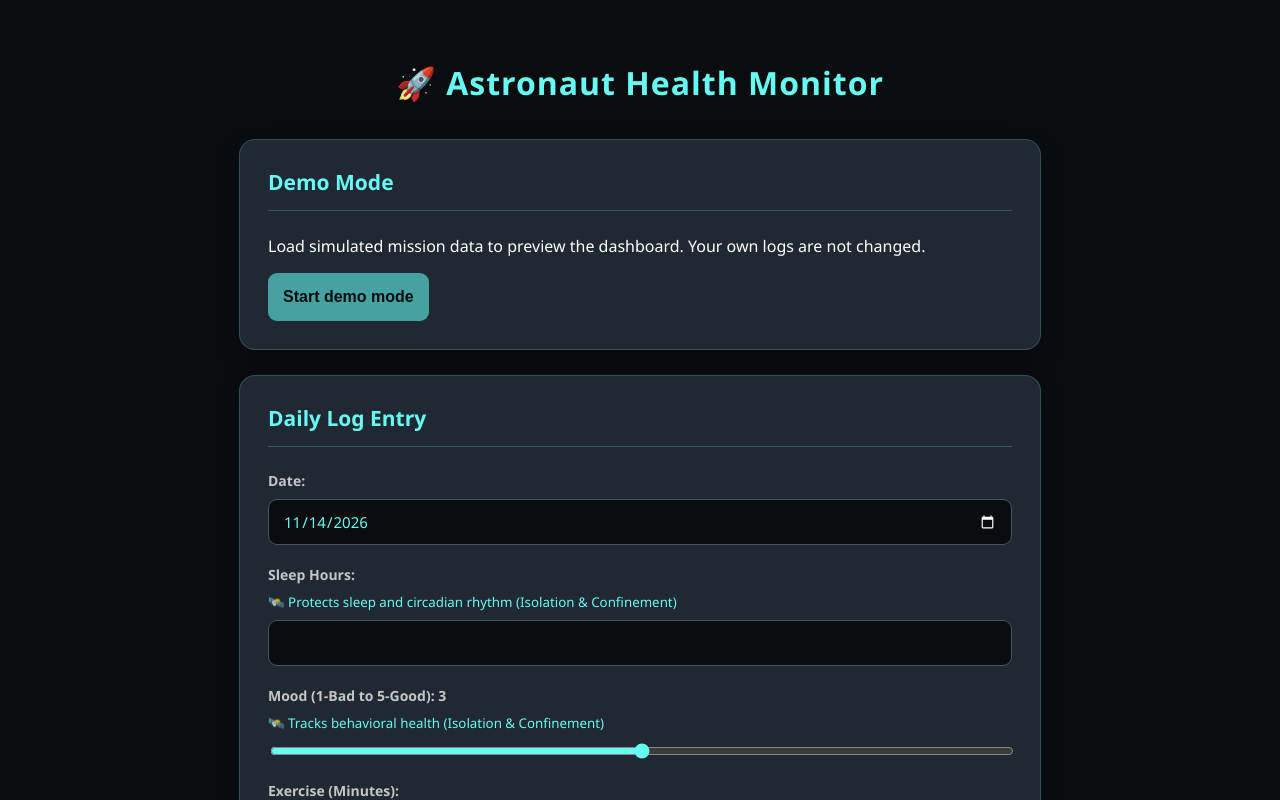
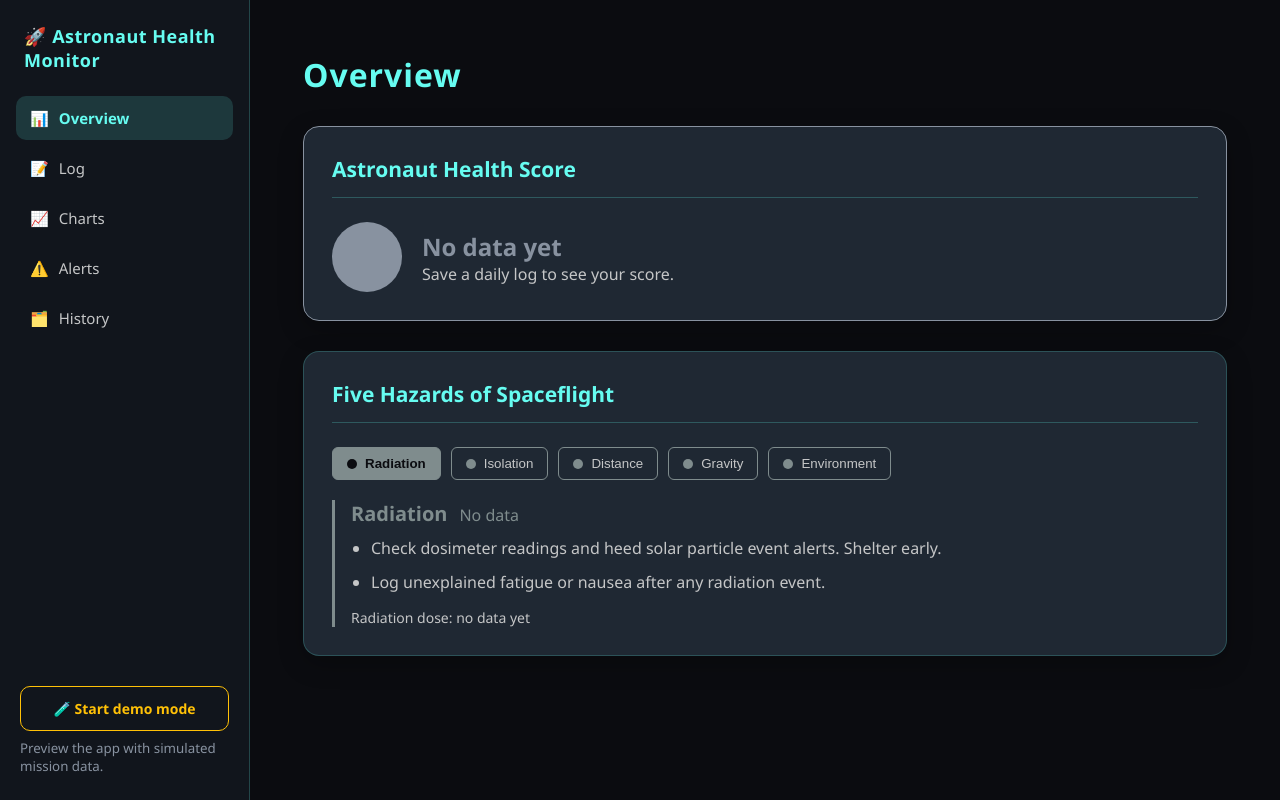
Before and after one commit to zahadaftab/astronaut-health-monitor, a React (Vite) app: page / in a window 1280 px wide. Shown: the top 800 px of the page. Built offline with nearby package versions, Linux system fonts and the light colour scheme.

Commit message:
Add sidebar layout with sections

```diff
--- a/src/App.css
+++ b/src/App.css
@@ -134,3 +134,154 @@ input[type="range"] {
     font-size: 25px;
   }
 }
+/* ===== Sidebar layout ===== */
+.app-layout {
+  display: flex;
+  min-height: 100vh;
+}
+
+.sidebar {
+  width: 250px;
+  flex-shrink: 0;
+  position: sticky;
+  top: 0;
+  height: 100vh;
+  display: flex;
+  flex-direction: column;
+  gap: 24px;
+  padding: 24px 16px;
+  background-color: #11151c;
+  border-right: 1px solid rgba(69, 162, 158, 0.35);
+}
+
+.sidebar-brand {
+  color: #66fcf1;
+  font-size: 18px;
+  font-weight: bold;
+  letter-spacing: 0.5px;
+  padding: 0 8px;
+}
+
+.sidebar-nav {
+  display: flex;
+  flex-direction: column;
+  gap: 6px;
+}
+
+.nav-btn {
+  display: flex;
+  align-items: center;
+  gap: 10px;
+  padding: 12px 14px;
+  background: transparent;
+  color: #c5c6c7;
+  border: none;
+  border-radius: 10px;
+  font-size: 15px;
+  font-family: inherit;
+  text-align: left;
+  cursor: pointer;
+  transition:
+    background 0.2s,
+    color 0.2s;
+}
+
+.nav-btn:hover {
+  background-color: rgba(102, 252, 241, 0.08);
+  color: #ffffff;
+}
+
+.nav-btn.active {
+  background-color: rgba(102, 252, 241, 0.15);
+  color: #66fcf1;
+  font-weight: 600;
+}
+
+.sidebar-demo {
+  margin-top: auto;
+  display: flex;
+  flex-direction: column;
+  gap: 8px;
+  padding: 0 4px;
+}
+
+.sidebar-demo small {
+  color: #8892a0;
+  line-height: 1.4;
+}
+
+.demo-btn {
+  padding: 12px;
+  background-color: transparent;
+  color: #ffc107;
+  border: 1px solid #ffc107;
+  border-radius: 10px;
+  font-size: 14px;
+  font-weight: 600;
+  font-family: inherit;
+  cursor: pointer;
+  transition: background 0.2s;
+}
+
+.demo-btn:hover {
+  background-color: rgba(255, 193, 7, 0.12);
+}
+
+.main-content {
+  flex: 1;
+  min-width: 0;
+  max-width: 980px;
+  margin: 0 auto;
+  padding: 32px 28px;
+}
+
+.main-content h1 {
+  text-align: left;
+  margin-bottom: 24px;
+}
+
+.demo-banner {
+  margin-bottom: 20px;
+  padding: 10px 16px;
+  background-color: rgba(255, 193, 7, 0.12);
+  border: 1px solid #ffc107;
+  border-radius: 10px;
+  color: #ffc107;
+  font-weight: 600;
+}
+
+/* Phones and small screens: sidebar becomes a top bar */
+@media (max-width: 800px) {
+  .app-layout {
+    flex-direction: column;
+  }
+
+  .sidebar {
+    width: 100%;
+    height: auto;
+    position: static;
+    flex-direction: column;
+    gap: 12px;
+    padding: 16px;
+    border-right: none;
+    border-bottom: 1px solid rgba(69, 162, 158, 0.35);
+  }
+
+  .sidebar-nav {
+    flex-direction: row;
+    overflow-x: auto;
+    gap: 6px;
+  }
+
+  .nav-btn {
+    white-space: nowrap;
+  }
+
+  .sidebar-demo {
+    margin-top: 0;
+  }
+
+  .main-content {
+    padding: 20px 14px;
+  }
+}
--- a/src/App.jsx
+++ b/src/App.jsx
@@ -7,7 +7,17 @@ import HazardTag from "./components/HazardTag";
 import MetricsCharts from "./components/MetricsCharts";
 import { DEMO_LOGS, DEMO_LABEL } from "./data/demoData.js";
 
+const SECTIONS = [
+  { id: "overview", icon: "📊", label: "Overview" },
+  { id: "log", icon: "📝", label: "Log" },
+  { id: "charts", icon: "📈", label: "Charts" },
+  { id: "alerts", icon: "⚠️", label: "Alerts" },
+  { id: "history", icon: "🗂️", label: "History" },
+];
+
 function App() {
+  const [activeSection, setActiveSection] = useState("overview");
+
   const [formData, setFormData] = useState({
     date: new Date().toISOString().split("T")[0],
     sleep: "",
@@ -56,29 +66,64 @@ function App() {
   };
 
   return (
-    <div className="container">
-      <h1>🚀 Astronaut Health Monitor</h1>
+    <div className="app-layout">
+      <aside className="sidebar">
+        <div className="sidebar-brand">🚀 Astronaut Health Monitor</div>
 
-      <div
-        className="card"
-        style={{ borderColor: demoMode ? "#ffc107" : undefined }}
+        <nav className="sidebar-nav">
+          {SECTIONS.map((section) => (
+            <button
+              key={section.id}
+              type="button"
+              className={
+                activeSection === section.id ? "nav-btn active" : "nav-btn"
+              }
+              onClick={() => setActiveSection(section.id)}
             >
-        <h2>Demo Mode</h2>
-        <p>
-          {demoMode
-            ? `🧪 ${DEMO_LABEL}. Your own logs are not changed.`
-            : "Load simulated mission data to preview the dashboard. Your own logs are not changed."}
-        </p>
+              <span>{section.icon}</span> {section.label}
+            </button>
+          ))}
+        </nav>
+
+        <div className="sidebar-demo">
           <button
             type="button"
-          className="save-btn"
+            className="demo-btn"
             onClick={() => setDemoMode(!demoMode)}
           >
-          {demoMode ? "Exit demo mode (back to my logs)" : "Start demo mode"}
+            {demoMode ? "🧪 Exit demo mode" : "🧪 Start demo mode"}
           </button>
+          <small>
+            {demoMode
+              ? "Showing simulated data. Your own logs are not changed."
+              : "Preview the app with simulated mission data."}
+          </small>
         </div>
+      </aside>
 
-      {!demoMode && (
+      <main className="main-content">
+        {demoMode && <div className="demo-banner">🧪 {DEMO_LABEL}</div>}
+
+        {activeSection === "overview" && (
+          <>
+            <h1>Overview</h1>
+            <HealthScoreCard warnings={warnings} logs={logs} />
+            <SpaceContext logs={logs} />
+          </>
+        )}
+
+        {activeSection === "log" && (
+          <>
+            <h1>Daily Log</h1>
+            {demoMode ? (
+              <div className="card">
+                <h2>Demo mode is on</h2>
+                <p>
+                  Logging is turned off while simulated data is shown. Exit demo
+                  mode to add your own log.
+                </p>
+              </div>
+            ) : (
               <div className="card">
                 <h2>Daily Log Entry</h2>
                 <form onSubmit={handleSubmit} className="log-form">
@@ -150,8 +195,8 @@ function App() {
                       placeholder="Enter radiation dose (optional)"
                     />
                     <small>
-                Records daily radiation exposure for monitoring purposes. Values
-                are recorded in millisieverts (mSv).
+                      Records daily radiation exposure for monitoring purposes.
+                      Values are recorded in millisieverts (mSv).
                     </small>
                   </div>
                   <button type="submit" className="save-btn">
@@ -160,14 +205,21 @@ function App() {
                 </form>
               </div>
             )}
+          </>
+        )}
 
-      <HealthScoreCard warnings={warnings} logs={logs} />
-      <SpaceContext logs={logs} />
+        {activeSection === "charts" && (
+          <>
+            <h1>Charts</h1>
             <MetricsCharts logs={logs} />
-      {/* Step 13: Health Warnings */}
-      <div className="card" style={{ marginTop: "30px" }}>
+          </>
+        )}
+
+        {activeSection === "alerts" && (
+          <>
+            <h1>Alerts</h1>
+            <div className="card">
               <h2>Health Warnings</h2>
-
               {warnings.length === 0 ? (
                 <p>No health warnings detected.</p>
               ) : (
@@ -185,8 +237,13 @@ function App() {
                 </ul>
               )}
             </div>
-      {/* Step 7: Mission History (Dashboard) */}
-      <div className="card" style={{ marginTop: "30px" }}>
+          </>
+        )}
+
+        {activeSection === "history" && (
+          <>
+            <h1>History</h1>
+            <div className="card">
               <h2>Mission History</h2>
               {logs.length === 0 ? (
                 <p>No logs saved yet.</p>
@@ -195,7 +252,10 @@ function App() {
                   {logs.map((log, index) => (
                     <li
                       key={index}
-                style={{ borderBottom: "1px solid #45a29e", padding: "10px 0" }}
+                      style={{
+                        borderBottom: "1px solid #45a29e",
+                        padding: "10px 0",
+                      }}
                     >
                       <strong>
                         {new Date(log.date).toLocaleDateString("en-GB")}
@@ -210,7 +270,9 @@ function App() {
                         <button
                           type="button"
                           onClick={() =>
-                      saveLogs(savedLogs.filter((l) => l.date !== log.date))
+                            saveLogs(
+                              savedLogs.filter((l) => l.date !== log.date),
+                            )
                           }
                           style={{ marginLeft: "10px" }}
                         >
@@ -222,6 +284,9 @@ function App() {
                 </ul>
               )}
             </div>
+          </>
+        )}
+      </main>
     </div>
   );
 }
```
Lines whose indentation alone changed are shown as unchanged.
